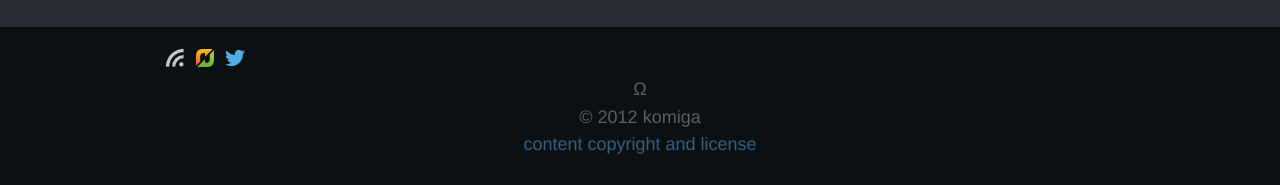
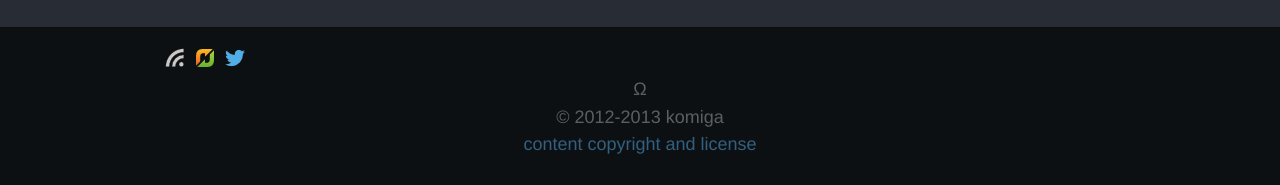
Before and after one commit to Allopoeia/allopoeia.github.com, a Jekyll site: the page built from index.html, in a window 1280 px wide. Shown: the part 800-985 px from the top of the page. Built offline with Jekyll 4.4.1, drawn with Linux system fonts in a browser that asks for light colours; Markdown is read by kramdown in place of the engine named in the settings; comment, search, counter and statistics services are not loaded.

Commit message:
Updated meta.run-years.

```diff
--- a/_config.yml
+++ b/_config.yml
@@ -14,7 +14,7 @@ url: http://allopoeia.komiga.com
 meta:
   perma-url: http://allopoeia.komiga.com
   title: Allopoeia
-  run-years: "2012"
+  run-years: "2012-2013"
   image: http://lh5.googleusercontent.com/-yp12thUC9-E/TzSje2KZIyI/AAAAAAAAAKU/wJx3xHNd5lw/allopoeia-logo.png
   feedburner_id: Allopoeia
   flattr_slug: "/thing/493250/Allopoeia"
```
